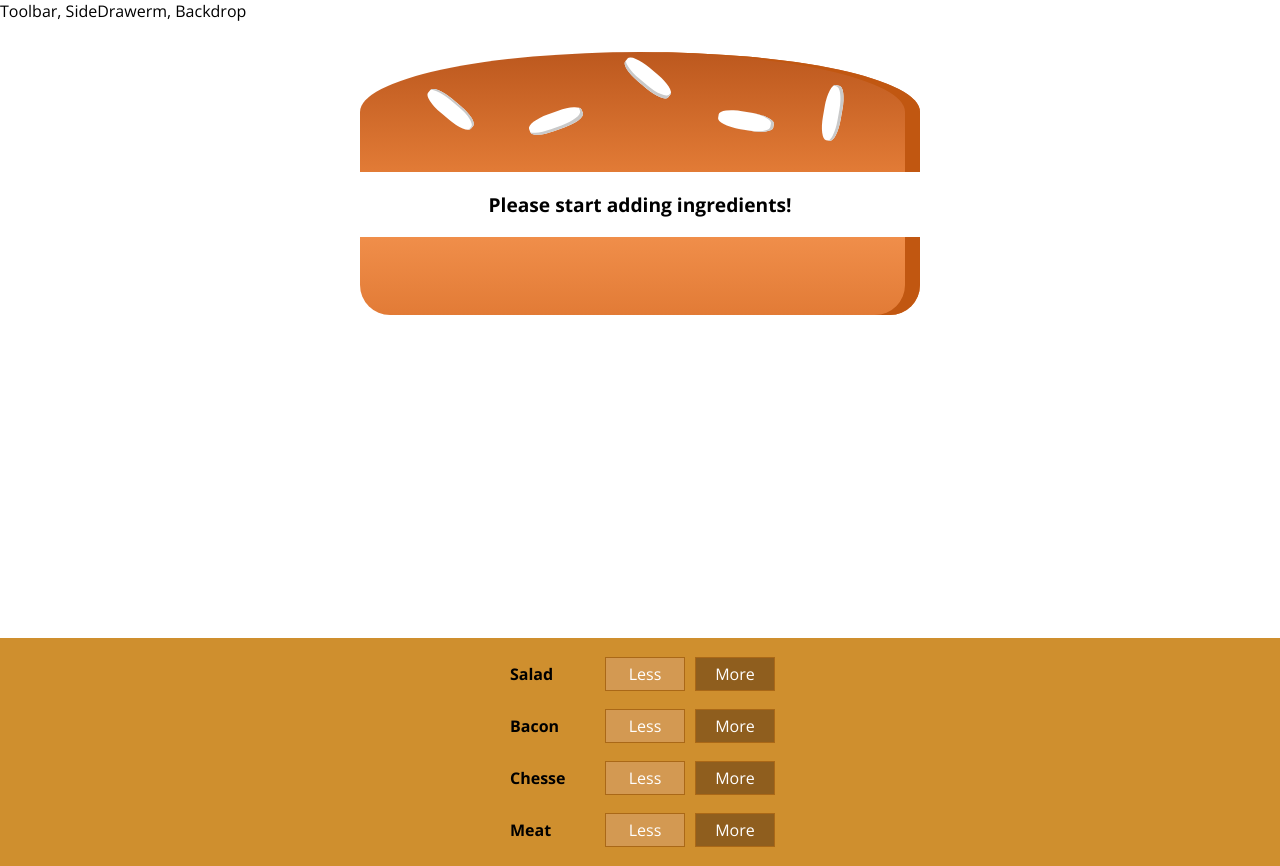
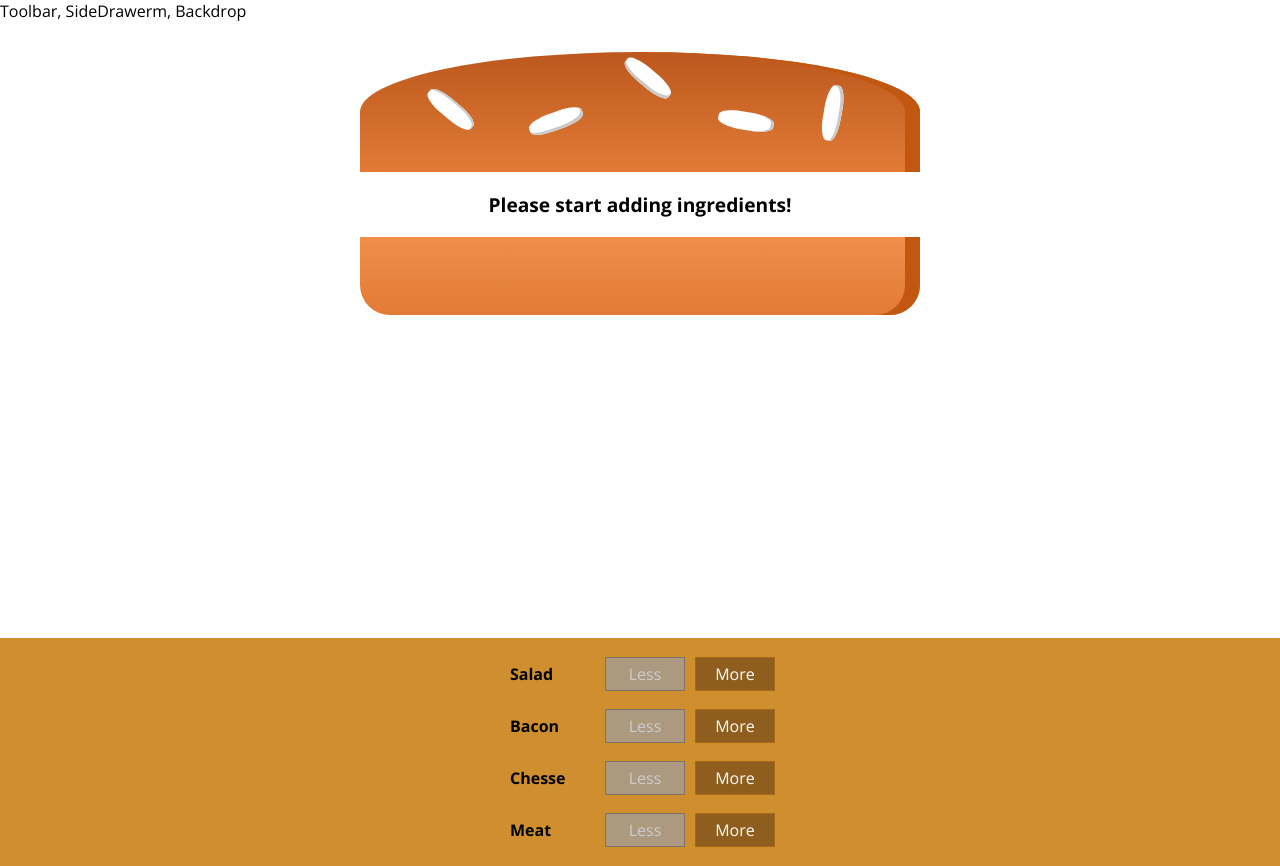
Before and after one commit to lucasgrocha/react-burger-builder, a React (Create React App) app: page / in a window 1280 px wide. Built offline with nearby package versions, Linux system fonts and the light colour scheme; the HTML template or start-up script is replaced by a standard one.

Commit message:
134. Removing Ingredients Safely

```diff
--- a/src/components/Burger/BuildControls/BuildControl/BuildControl.js
+++ b/src/components/Burger/BuildControls/BuildControl/BuildControl.js
@@ -5,7 +5,10 @@
 const buildControl = props => (
   <div className={classes.BuildControl}>
     <div className={classes.Label}>{props.label}</div>
-    <button className={classes.Less}>Less</button>
+    <button
+    className={classes.Less}
+    onClick={props.removed}
+    disabled={props.disabled}>Less</button>
     <button className={classes.More} onClick={props.added}>More</button>
   </div>
 )
--- a/src/components/Burger/BuildControls/BuildControls.js
+++ b/src/components/Burger/BuildControls/BuildControls.js
@@ -17,6 +17,8 @@
         key={ctrl.label}
         label={ctrl.label}
         added={() => props.ingredientAdded(ctrl.type)}
+        removed={() => props.ingredientRemoved(ctrl.type)}
+        disabled={props.disabled[ctrl.type]}
       />
     ))}
   </div>
--- a/src/containers/BurgerBuilder/BurgerBuilder.js
+++ b/src/containers/BurgerBuilder/BurgerBuilder.js
@@ -40,15 +40,39 @@
   }
 
   removeIngredientHandler = type => {
+    const oldCount = this.state.ingredients[type]
 
+    if (oldCount  <= 0) {
+      return;
+    }
+
+    const updatedCounted = oldCount - 1
+    const updatedIngredients = {
+      ...this.state.ingredients
+    }
+    updatedIngredients[type] = updatedCounted
+    const priceDeduction = INGREDIENT_PRICES[type]
+    const oldPrice = this.state.totalPrice
+    const newPrice = oldPrice - priceDeduction
+    this.setState({totalPrice: newPrice, ingredients: updatedIngredients})
   }
 
   render() {
+    const disabledInfo = {
+      ...this.state.ingredients
+    }
+
+    for (let key in disabledInfo) {
+      disabledInfo[key] = disabledInfo[key] <= 0
+    }
+
     return(
       <Aux>
         <Burguer ingredients={this.state.ingredients} />
         <BuildControls
           ingredientAdded={this.addIngredientHandler}
+          ingredientRemoved={this.removeIngredientHandler}
+          disabled={disabledInfo}
         />
       </Aux>
     )
```
